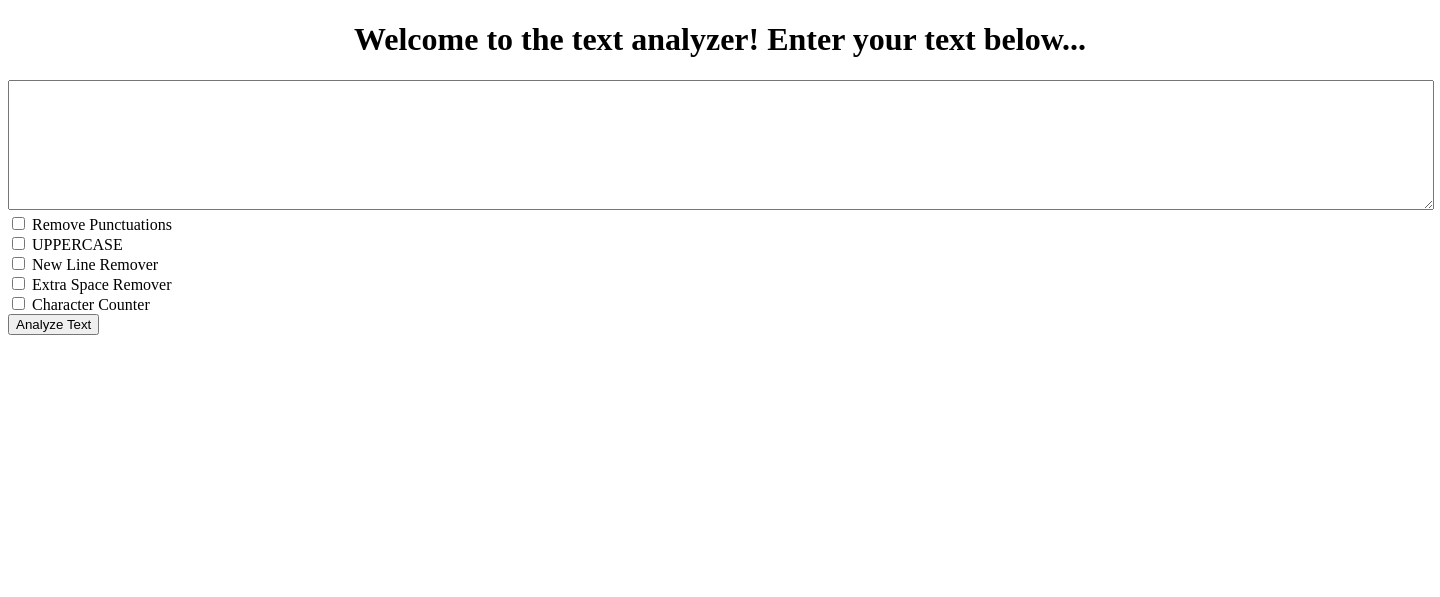
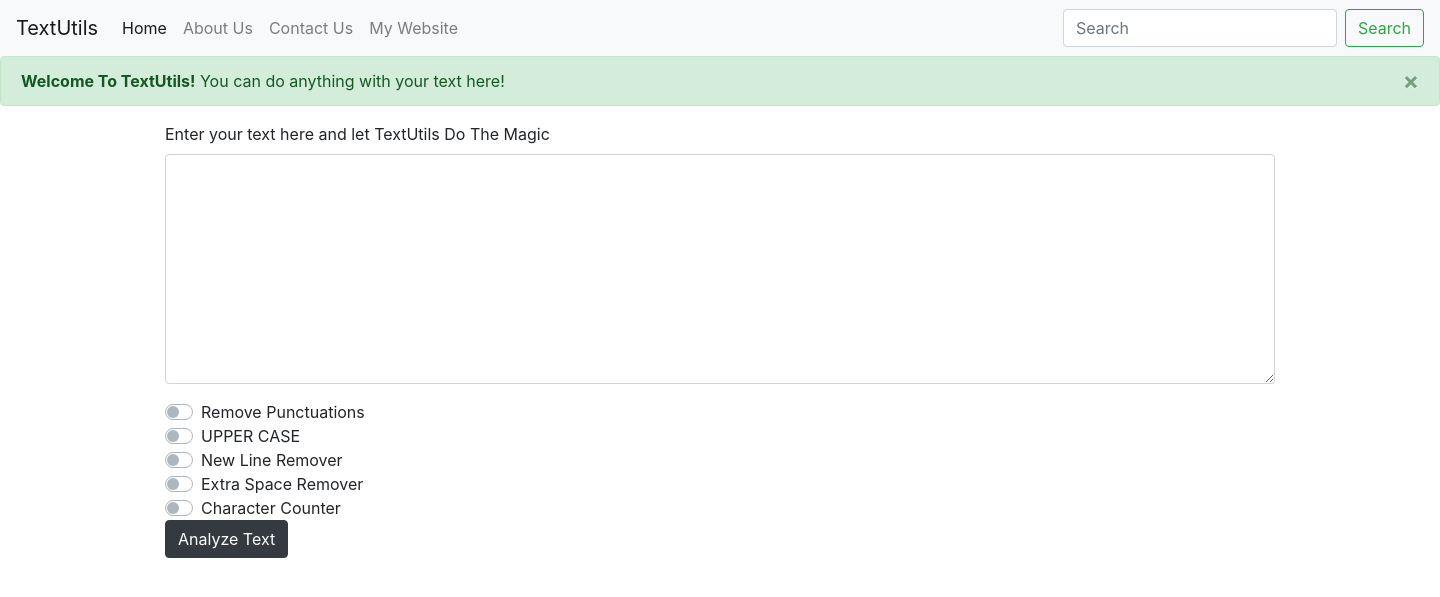
Before and after one commit to prajjwalgeek/TextManip, a Django app: page / in a window 1440 px wide. Shown: the top 597 px of the page. Run offline with Django 3.2, Linux system fonts and the light colour scheme; some libraries are stand-ins or nearby versions.

Commit message:
Bootstrap used in index.html and previous backup of index.html saved as index2.html

```diff
--- a/templates/index.html
+++ b/templates/index.html
@@ -1,23 +1,95 @@
-<!DOCTYPE html>
+<!doctype html>
 <html lang="en">
-<head>
-    <meta charset="UTF-8">
-    <title>Welcome To TextUtils</title>
-</head>
-<body>
-<center><h1>Welcome to the text analyzer! Enter your text below...</h1></center>
+  <head>
+    <!-- Required meta tags -->
+    <meta charset="utf-8">
+    <meta name="viewport" content="width=device-width, initial-scale=1, shrink-to-fit=no">
 
-<form action='/analyze' method='GET'>
-    <textarea name="text" style="margin: 0px; width: 1420px; height: 124px;" spellcheck="false"></textarea>
-    <br>
+    <!-- Bootstrap CSS -->
+    <link rel="stylesheet" href="https://stackpath.bootstrapcdn.com/bootstrap/4.4.1/css/bootstrap.min.css" integrity="sha384-Vkoo8x4CGsO3+Hhxv8T/Q5PaXtkKtu6ug5TOeNV6gBiFeWPGFN9MuhOf23Q9Ifjh" crossorigin="anonymous">
 
-    <input type="checkbox" name="removepunc"> Remove Punctuations<br>
-    <input type="checkbox" name="fullcaps"> UPPERCASE<br>
-    <input type="checkbox" name="newlineremover"> New Line Remover<br>
-    <input type="checkbox" name="extraspaceremover"> Extra Space Remover<br>
-    <input type="checkbox" name="charcount"> Character Counter<br>
-    <button type='submit'>Analyze Text</button>
+    <title>CWP TextUtils</title>
+  </head>
+  <body>
+    <nav class="navbar navbar-expand-lg navbar-light bg-light">
+      <a class="navbar-brand" href="#">TextUtils</a>
+      <button class="navbar-toggler" type="button" data-toggle="collapse" data-target="#navbarNavDropdown" aria-controls="navbarNavDropdown" aria-expanded="false" aria-label="Toggle navigation">
+        <span class="navbar-toggler-icon"></span>
+      </button>
+      <div class="collapse navbar-collapse" id="navbarNavDropdown">
+        <ul class="navbar-nav">
+          <li class="nav-item active">
+            <a class="nav-link" href="#">Home <span class="sr-only">(current)</span></a>
+          </li>
+          <li class="nav-item">
+            <a class="nav-link" href="#">About Us</a>
+          </li>
+            <li class="nav-item">
+            <a class="nav-link" href="#">Contact Us</a>
+          </li>
+          <li class="nav-item">
+            <a class="nav-link" href="http://prajjwalmishra.com">My Website</a>
+          </li>
+<!--          <li class="nav-item dropdown">-->
+<!--            <a class="nav-link dropdown-toggle" href="#" id="navbarDropdownMenuLink" role="button" data-toggle="dropdown" aria-haspopup="true" aria-expanded="false">-->
+<!--              Dropdown link-->
+<!--            </a>-->
+<!--            <div class="dropdown-menu" aria-labelledby="navbarDropdownMenuLink">-->
+<!--              <a class="dropdown-item" href="#">Action</a>-->
+<!--              <a class="dropdown-item" href="#">Another action</a>-->
+<!--              <a class="dropdown-item" href="#">Something else here</a>-->
+<!--            </div>-->
+<!--          </li>-->
+        </ul>
+      </div>
+            <form class="form-inline">
+        <input class="form-control mr-sm-2" type="search" placeholder="Search" aria-label="Search">
+        <button class="btn btn-outline-success my-2 my-sm-0" type="submit">Search</button>
+      </form>
+    </nav>
 
-</form>
-</body>
+    <div class="alert alert-success alert-dismissible fade show" role="alert">
+      <strong>Welcome To TextUtils!</strong> You can do anything with your text here!
+      <button type="button" class="close" data-dismiss="alert" aria-label="Close">
+        <span aria-hidden="true">&times;</span>
+      </button>
+    </div>
+    <div class="container">
+        <form action='/analyze' method='GET' >
+            <div class="form-group">
+            <label for="exampleFormControlTextarea1">Enter your text here and let TextUtils Do The Magic</label>
+            <textarea name="text" class="form-control" id="exampleFormControlTextarea1" rows="9"></textarea>
+          </div>
+
+        <div class="custom-control custom-switch">
+          <input type="checkbox" name="removepunc" class="custom-control-input" id="customSwitch1">
+          <label class="custom-control-label" for="customSwitch1">Remove Punctuations</label>
+        </div>
+        <div class="custom-control custom-switch">
+          <input type="checkbox" name="fullcaps" class="custom-control-input" id="customSwitch2">
+          <label class="custom-control-label" for="customSwitch2">UPPER CASE</label>
+        </div>
+        <div class="custom-control custom-switch">
+          <input type="checkbox" name="newlineremover" class="custom-control-input" id="customSwitch3">
+          <label class="custom-control-label" for="customSwitch3">New Line Remover</label>
+        </div>
+        <div class="custom-control custom-switch">
+          <input type="checkbox" name="extraspaceremover" class="custom-control-input" id="customSwitch4">
+          <label class="custom-control-label" for="customSwitch4">Extra Space Remover</label>
+        </div>
+        <div class="custom-control custom-switch">
+          <input type="checkbox" name="charcount" class="custom-control-input" id="customSwitch5">
+          <label class="custom-control-label" for="customSwitch5">Character Counter</label>
+        </div>
+        <button type="submit" class="btn btn-dark">Analyze Text</button>
+        </form>
+    </div>
+
+
+    <!-- Optional JavaScript -->
+    <!-- jQuery first, then Popper.js, then Bootstrap JS -->
+    <script src="https://code.jquery.com/jquery-3.4.1.slim.min.js" integrity="sha384-J6qa4849blE2+poT4WnyKhv5vZF5SrPo0iEjwBvKU7imGFAV0wwj1yYfoRSJoZ+n" crossorigin="anonymous"></script>
+    <script src="https://cdn.jsdelivr.net/npm/popper.js@1.16.0/dist/umd/popper.min.js" integrity="sha384-Q6E9RHvbIyZFJoft+2mJbHaEWldlvI9IOYy5n3zV9zzTtmI3UksdQRVvoxMfooAo" crossorigin="anonymous"></script>
+    <script src="https://stackpath.bootstrapcdn.com/bootstrap/4.4.1/js/bootstrap.min.js" integrity="sha384-wfSDF2E50Y2D1uUdj0O3uMBJnjuUD4Ih7YwaYd1iqfktj0Uod8GCExl3Og8ifwB6" crossorigin="anonymous"></script>
+  </body>
 </html>
```
Also changed, not shown: templates/index2.html (added, +23 -0 lines).
